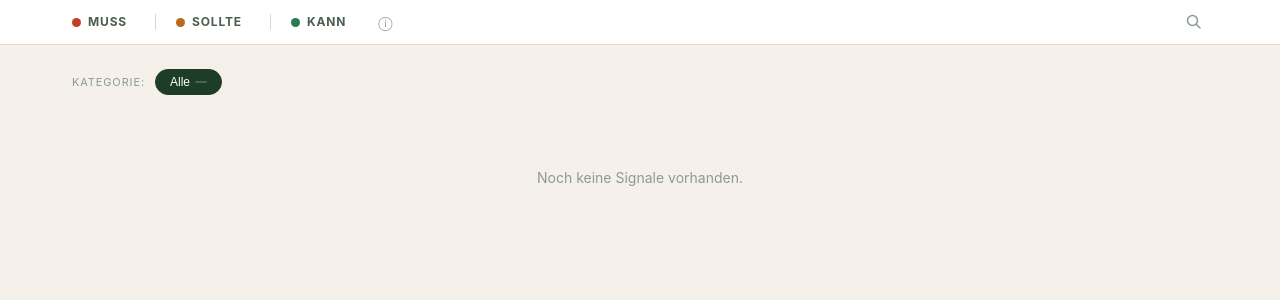
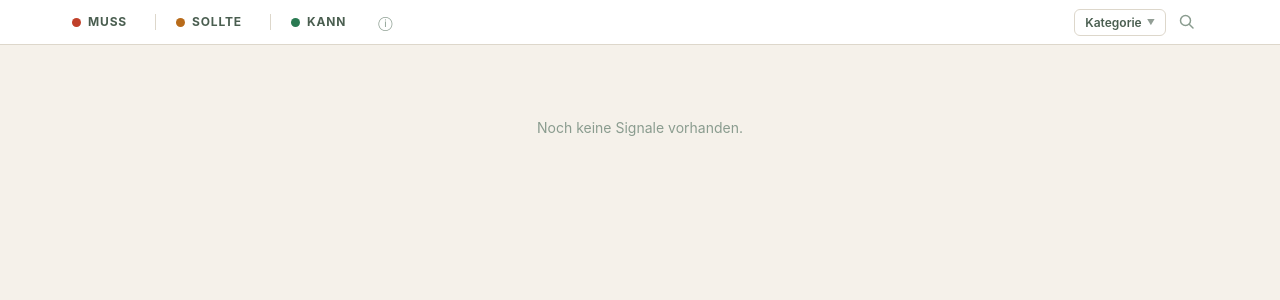
Before and after one commit to sebthamm/branchenradar, a Python web app: template templates/dashboard.html in a window 1280 px wide. Shown: the part 62-362 px from the top of the page. Run offline with Jinja, Linux system fonts and the light colour scheme; the template is opened without the code that fills it, so the values that code supplies are empty.

Commit message:
Replace category pills with legend-bar dropdown, restore 2-col grid
- 2-column grid restored with align-items:start (fixes expand layout)
- Category filter moved from filter-row pills to Kategorie dropdown in legend bar
- Dropdown supports multi-select with checkbox per category and signal count
- Search input now expands to the right of the magnifying glass icon
- Kategorie button shows badge with number of active filters

Co-Authored-By: Claude Sonnet 4.6 <noreply@anthropic.com>

```diff
--- a/templates/dashboard.html
+++ b/templates/dashboard.html
@@ -3,16 +3,35 @@
 
 {% block head %}
 <style>
-  /* Search icon in legend bar */
-  .search-toggle { margin-left: auto; display: flex; align-items: center; gap: 8px; }
-  .search-icon-btn { background: none; border: none; cursor: pointer; color: var(--faint); padding: 6px; border-radius: 6px; display: flex; align-items: center; transition: color .15s, background .15s; }
-  .search-icon-btn:hover { color: var(--text); background: var(--surface2); }
-  .search-icon-btn.active { color: var(--navy); background: var(--surface2); }
-  .search-expand { display: flex; align-items: center; gap: 6px; max-width: 0; overflow: hidden; transition: max-width .25s ease; }
-  .search-expand.open { max-width: 280px; }
-  .search-expand input { border: 1px solid var(--border); border-radius: 6px; background: var(--bg); color: var(--text); font-size: 13px; padding: 5px 10px; outline: none; width: 220px; }
+  /* Legend bar right-side controls */
+  .search-toggle { margin-left: auto; display: flex; align-items: center; gap: 6px; }
+  .result-count { font-size: 11px; color: var(--faint); white-space: nowrap; }
+
+  /* Kategorie dropdown */
+  .kat-wrap { position: relative; }
+  .kat-btn { display: inline-flex; align-items: center; gap: 5px; background: none; border: 1px solid var(--border); border-radius: 6px; padding: 5px 10px; font-size: 12px; font-weight: 600; color: var(--muted); cursor: pointer; white-space: nowrap; transition: all .15s; font-family: inherit; }
+  .kat-btn:hover { border-color: var(--navy); color: var(--text); }
+  .kat-btn.active { border-color: var(--navy); color: var(--navy); background: var(--surface2); }
+  .kat-btn .kat-chevron { font-size: 8px; opacity: .6; transition: transform .2s; }
+  .kat-btn.open .kat-chevron { transform: rotate(180deg); }
+  .kat-badge { background: var(--navy); color: #fff; border-radius: 99px; padding: 1px 6px; font-size: 10px; font-weight: 700; }
+  .kat-dropdown { display: none; position: absolute; right: 0; top: calc(100% + 6px); background: var(--surface); border: 1px solid var(--border); border-radius: 8px; box-shadow: 0 4px 20px rgba(0,0,0,.12); min-width: 220px; z-index: 200; padding: 6px 0; }
+  .kat-dropdown.open { display: block; }
+  .kat-option { display: flex; align-items: center; justify-content: space-between; gap: 10px; padding: 8px 14px; cursor: pointer; font-size: 13px; color: var(--text); transition: background .1s; user-select: none; }
+  .kat-option:hover { background: var(--surface2); }
+  .kat-option input[type="checkbox"] { accent-color: var(--navy); width: 14px; height: 14px; flex-shrink: 0; cursor: pointer; }
+  .kat-option-label { flex: 1; }
+  .kat-option-count { font-size: 11px; color: var(--faint); font-variant-numeric: tabular-nums; }
+  .kat-divider { height: 1px; background: var(--border); margin: 4px 0; }
+
+  /* Search icon */
+  .search-icon-btn { background: none; border: 1px solid transparent; border-radius: 6px; cursor: pointer; color: var(--faint); padding: 5px 6px; display: flex; align-items: center; transition: color .15s, background .15s, border-color .15s; }
+  .search-icon-btn:hover { color: var(--text); background: var(--surface2); border-color: var(--border); }
+  .search-icon-btn.active { color: var(--navy); background: var(--surface2); border-color: var(--border); }
+  .search-expand { display: flex; align-items: center; max-width: 0; overflow: hidden; transition: max-width .25s ease; }
+  .search-expand.open { max-width: 240px; }
+  .search-expand input { border: 1px solid var(--border); border-radius: 6px; background: var(--bg); color: var(--text); font-size: 13px; padding: 5px 10px; outline: none; width: 220px; margin-left: 6px; }
   .search-expand input:focus { border-color: var(--navy); }
-  .result-count { font-size: 11px; color: var(--faint); white-space: nowrap; }
 
   /* Section tabs — browser tab style */
   .sec-tabs-wrap { background: var(--bg); border-bottom: 1px solid var(--border); overflow-x: auto; -webkit-overflow-scrolling: touch; padding-top: 12px; }
@@ -50,7 +69,7 @@
   .sec-badge { display: inline-flex; align-items: center; gap: 5px; padding: 3px 10px; border-radius: 3px; font-size: 10px; font-weight: 600; letter-spacing: .04em; text-transform: uppercase; white-space: nowrap; }
 
   /* Grid */
-  .grid { display: flex; flex-direction: column; gap: 10px; }
+  .grid { display: grid; grid-template-columns: repeat(2, 1fr); gap: 12px; align-items: start; }
 
   @media (max-width: 820px) {
     .grid { grid-template-columns: 1fr; }
@@ -185,30 +204,38 @@
     <button class="info-btn" onclick="document.getElementById('prio-info').classList.add('open')" title="Hinweis zur Einstufung">ⓘ</button>
     <div class="search-toggle">
       <span class="result-count" id="result-count"></span>
+      {# Kategorie-Dropdown #}
+      <div class="kat-wrap" id="kat-wrap">
+        <button class="kat-btn" id="kat-btn" onclick="toggleKat(event)" title="Nach Kategorie filtern">
+          Kategorie <span class="kat-badge" id="kat-badge" style="display:none">0</span> <span class="kat-chevron">▼</span>
+        </button>
+        <div class="kat-dropdown" id="kat-dropdown">
+          <label class="kat-option" onclick="clearKat()">
+            <input type="checkbox" id="kat-all" checked> <span class="kat-option-label">Alle Kategorien</span>
+          </label>
+          <div class="kat-divider"></div>
+          {% for key, label in categories.items() %}
+          {% set cnt = signals | selectattr('category', 'equalto', key) | list | length %}
+          <label class="kat-option" onclick="event.stopPropagation()">
+            <input type="checkbox" class="kat-check" data-cat="{{ key }}" onchange="toggleKatOption(this)">
+            <span class="kat-option-label">{{ label }}</span>
+            <span class="kat-option-count">{{ cnt }}</span>
+          </label>
+          {% endfor %}
+        </div>
+      </div>
+      {# Search: icon first, then expandable input to the right #}
+      <button class="search-icon-btn" id="search-icon-btn" onclick="toggleSearch()" title="Suchen">
+        <svg width="16" height="16" viewBox="0 0 16 16" fill="none"><circle cx="6.5" cy="6.5" r="5" stroke="currentColor" stroke-width="1.5"/><line x1="10.5" y1="10.5" x2="14" y2="14" stroke="currentColor" stroke-width="1.5" stroke-linecap="round"/></svg>
+      </button>
       <div class="search-expand" id="search-expand">
         <input type="text" id="search-input" placeholder="Signale durchsuchen…" oninput="doSearch(this.value)" autocomplete="off">
       </div>
-      <button class="search-icon-btn" id="search-icon-btn" onclick="toggleSearch()" title="Suchen">
-        <svg width="16" height="16" viewBox="0 0 16 16" fill="none"><circle cx="6.5" cy="6.5" r="5" stroke="currentColor" stroke-width="1.5"/><line x1="10.5" y1="10.5" x2="14" y2="14" stroke="currentColor" stroke-width="1.5" stroke-linecap="round"/></svg>
-      </button>
     </div>
   </div>
 </div>
 
 <main class="main">
-
-  <div class="filter-row">
-    <span class="filter-lbl">Kategorie:</span>
-    <button class="pill active" data-cat="all" onclick="filterCat(this)">
-      Alle <span class="pill-count">{{ total }}</span>
-    </button>
-    {% for key, label in categories.items() %}
-    {% set cnt = signals | selectattr('category', 'equalto', key) | list | length %}
-    <button class="pill" data-cat="{{ key }}" onclick="filterCat(this)">
-      {{ label }} <span class="pill-count">{{ cnt }}</span>
-    </button>
-    {% endfor %}
-  </div>
 
   {% set prio_groups = [
     ('muss',   'Muss'),
@@ -324,8 +351,8 @@
 </main>
 
 <script>
-let _activeSec = 'all';
-let _activeCat = 'all';
+let _activeSec  = 'all';
+let _activeCats = new Set(); // empty = alle
 
 function toggleCard(card) {
   if (card.querySelector('.card-detail')) card.classList.toggle('open');
@@ -352,6 +379,7 @@ document.addEventListener('keydown', e => {
   if (e.key === 'Escape') {
     const expand = document.getElementById('search-expand');
     if (expand.classList.contains('open')) toggleSearch();
+    closeKat();
   }
 });
 
@@ -363,14 +391,46 @@ function filterSec(btn) {
   updateVisibility();
 }
 
-// ── Category pills ────────────────────────────────────────────
-function filterCat(btn) {
-  document.querySelectorAll('[data-cat]').forEach(b => b.classList.remove('active'));
-  btn.classList.add('active');
-  _activeCat = btn.dataset.cat;
+// ── Kategorie dropdown ────────────────────────────────────────
+function toggleKat(e) {
+  e.stopPropagation();
+  const dd  = document.getElementById('kat-dropdown');
+  const btn = document.getElementById('kat-btn');
+  const isOpen = dd.classList.contains('open');
+  if (isOpen) { closeKat(); } else { dd.classList.add('open'); btn.classList.add('open'); }
+}
+function closeKat() {
+  document.getElementById('kat-dropdown').classList.remove('open');
+  document.getElementById('kat-btn').classList.remove('open');
+}
+document.addEventListener('click', e => {
+  if (!document.getElementById('kat-wrap').contains(e.target)) closeKat();
+});
+
+function toggleKatOption(cb) {
+  if (cb.checked) _activeCats.add(cb.dataset.cat);
+  else            _activeCats.delete(cb.dataset.cat);
+  _syncKatUI();
   updateVisibility();
 }
+function clearKat() {
+  _activeCats.clear();
+  document.querySelectorAll('.kat-check').forEach(c => c.checked = false);
+  document.getElementById('kat-all').checked = true;
+  _syncKatUI();
+  updateVisibility();
+}
+function _syncKatUI() {
+  const n = _activeCats.size;
+  const badge = document.getElementById('kat-badge');
+  const btn   = document.getElementById('kat-btn');
+  badge.textContent = n;
+  badge.style.display = n > 0 ? '' : 'none';
+  btn.classList.toggle('active', n > 0);
+  document.getElementById('kat-all').checked = n === 0;
+}
 
+// ── Search ────────────────────────────────────────────────────
 function doSearch(q) {
   q = q.toLowerCase().trim();
   document.querySelectorAll('.card').forEach(card => {
@@ -379,13 +439,14 @@ function doSearch(q) {
   updateVisibility();
 }
 
+// ── Visibility ────────────────────────────────────────────────
 function updateVisibility() {
   let visible = 0;
   const prioCounts = {muss: 0, sollte: 0, kann: 0};
   document.querySelectorAll('.card').forEach(card => {
     const cardSecs = (card.dataset.sections || '').split(',').filter(Boolean);
     const secOk  = _activeSec === 'all' || cardSecs.includes(_activeSec);
-    const catOk  = _activeCat === 'all' || card.dataset.cat === _activeCat;
+    const catOk  = _activeCats.size === 0 || _activeCats.has(card.dataset.cat);
     const srchOk = card.dataset.searchHidden !== '1';
     const hide   = !secOk || !catOk || !srchOk;
     card.style.display = hide ? 'none' : '';
@@ -403,7 +464,7 @@ function updateVisibility() {
   document.getElementById('count-sollte').textContent = prioCounts.sollte;
   document.getElementById('count-kann').textContent   = prioCounts.kann;
   const q = document.getElementById('search-input').value.trim();
-  const filtered = _activeSec !== 'all' || _activeCat !== 'all' || q;
+  const filtered = _activeSec !== 'all' || _activeCats.size > 0 || q;
   document.getElementById('result-count').textContent = filtered ? `${visible} Ergebnis${visible !== 1 ? 'se' : ''}` : '';
   document.getElementById('empty-state').style.display = visible === 0 && document.querySelectorAll('.card').length > 0 ? '' : 'none';
 }
```
